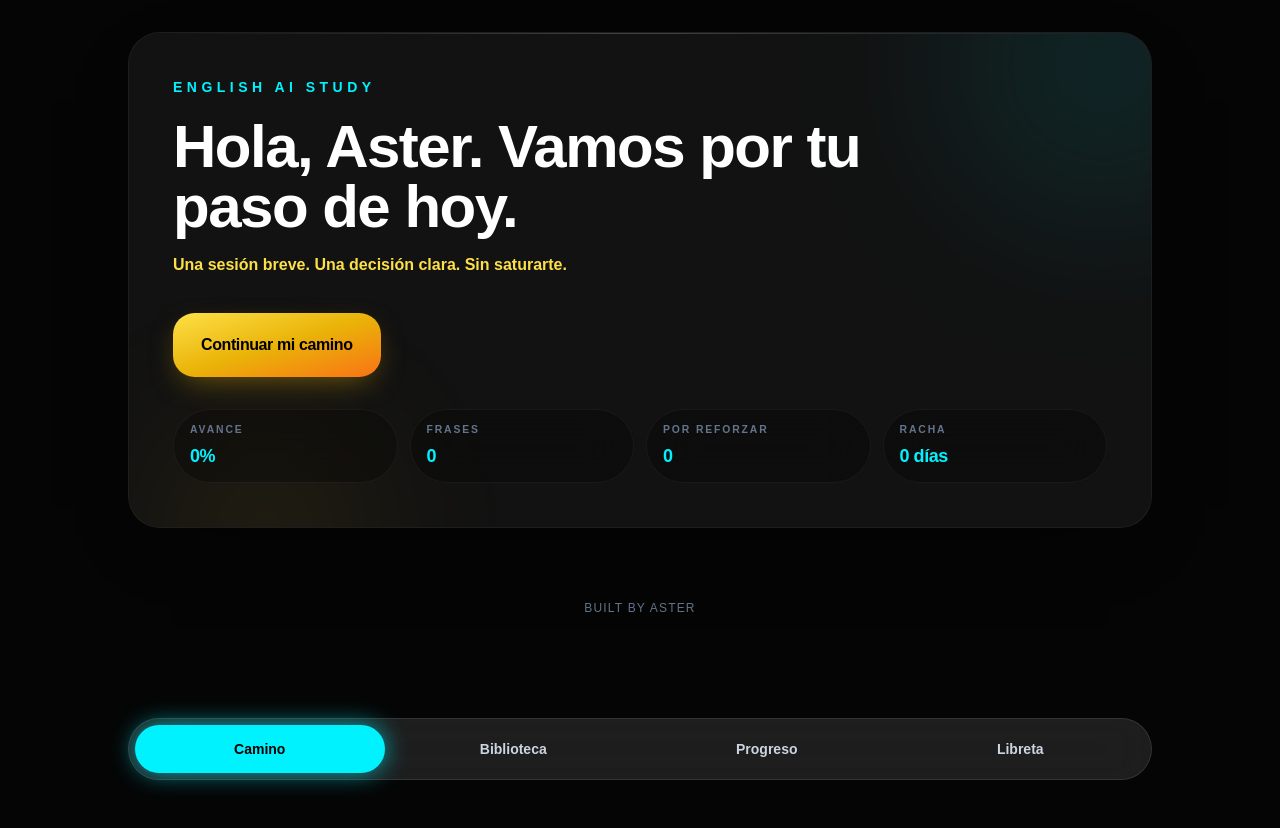
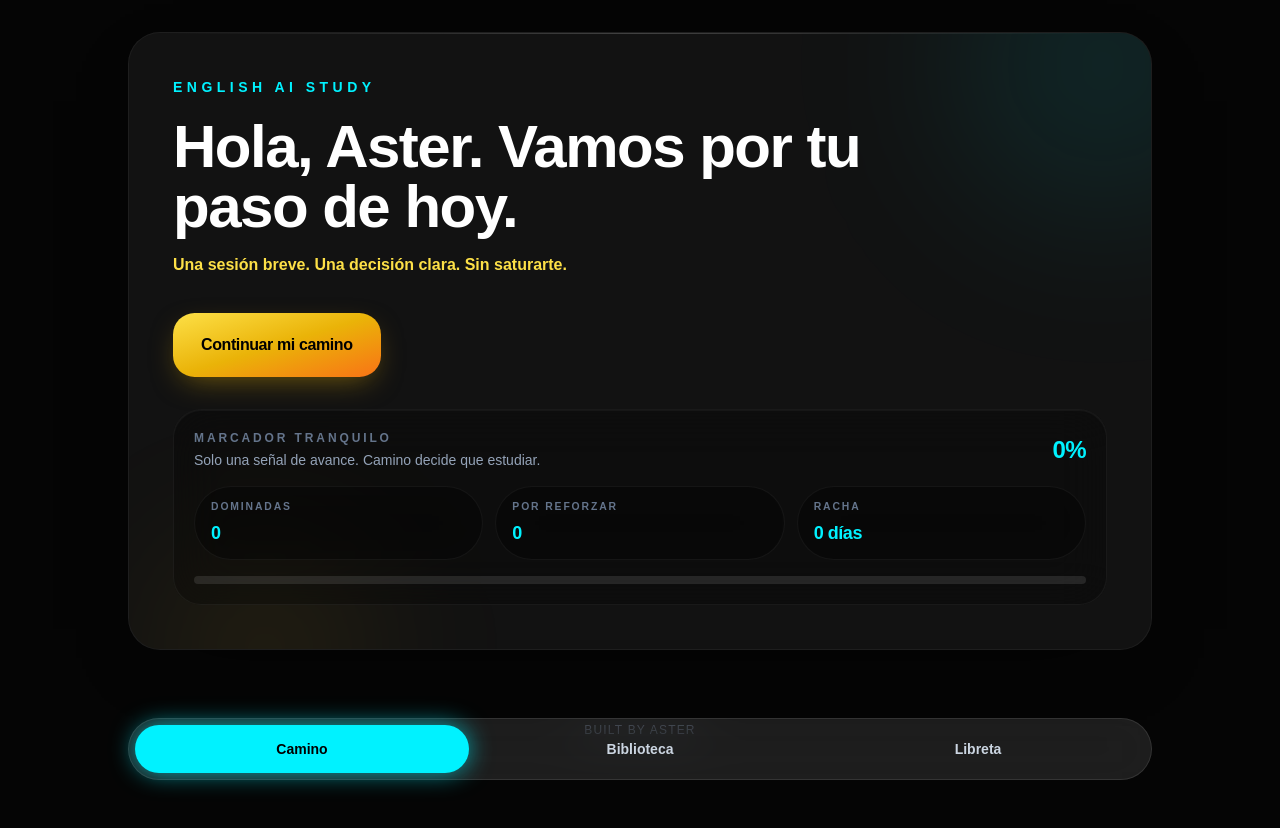
Before and after one commit to Aster1200/english-ai-study, a Next.js app: page / in a window 1280 px wide. Shown: the top 828 px of the page. Before the commit the page ends 800 px from the top, so only its background shows below. Built offline with nearby package versions, Linux system fonts and the light colour scheme.

Commit message:
Move progress into calm Camino marker

```diff
--- a/app/page.tsx
+++ b/app/page.tsx
@@ -18,13 +18,12 @@
   type TrainingSession,
 } from "@/lib/progress";
 
-type TabKey = "learn" | "library" | "progress" | "settings";
+type TabKey = "learn" | "library" | "settings";
 type LibraryFilter = "known" | "pending" | "review";
 
 const tabs: { key: TabKey; label: string }[] = [
   { key: "learn", label: "Camino" },
   { key: "library", label: "Biblioteca" },
-  { key: "progress", label: "Progreso" },
   { key: "settings", label: "Libreta" },
 ];
 
@@ -227,18 +226,38 @@
           >
             Continuar mi camino
           </button>
-          <div className="relative mt-8 grid grid-cols-2 gap-3 sm:grid-cols-4">
-            <CompactStat label="Avance" value={`${stats.totalProgress}%`} />
-            <CompactStat label="Frases" value={stats.learnedPhraseCount} />
-            <CompactStat label="Por reforzar" value={reinforcementCount} />
-            <CompactStat label="Racha" value={`${stats.streak} días`} />
+          <div className="relative mt-8 rounded-[1.75rem] border border-white/5 bg-black/25 p-5 shadow-[inset_0_1px_0_rgba(255,255,255,0.04)] backdrop-blur-xl">
+            <div className="flex flex-col gap-2 sm:flex-row sm:items-center sm:justify-between">
+              <div>
+                <p className="text-xs font-semibold uppercase tracking-[0.24em] text-slate-500">
+                  Marcador tranquilo
+                </p>
+                <p className="mt-1 text-sm text-slate-400">
+                  Solo una señal de avance. Camino decide que estudiar.
+                </p>
+              </div>
+              <p className="text-2xl font-black tracking-tight text-[#00f2ff]">
+                {stats.totalProgress}%
+              </p>
+            </div>
+            <div className="mt-4 grid grid-cols-1 gap-3 sm:grid-cols-3">
+              <CompactStat label="Dominadas" value={stats.learnedPhraseCount} />
+              <CompactStat label="Por reforzar" value={reinforcementCount} />
+              <CompactStat label="Racha" value={`${stats.streak} días`} />
+            </div>
+            <div className="mt-4 h-2 overflow-hidden rounded-full bg-white/10">
+              <div
+                className="h-full rounded-full bg-[#00f2ff] shadow-[0_0_18px_rgba(0,242,255,0.65)] transition-all"
+                style={{ width: `${stats.totalProgress}%` }}
+              />
+            </div>
           </div>
           </header>
         )}
 
         {!isStudying && (
           <nav className="fixed bottom-5 left-5 right-5 z-20 mx-auto max-w-5xl rounded-full border border-white/10 bg-white/10 p-1.5 shadow-[0_24px_80px_-35px_rgba(0,0,0,0.95)] backdrop-blur-xl">
-          <div className="grid grid-cols-4 gap-1">
+          <div className="grid grid-cols-3 gap-1">
             {tabs.map((tab) => (
               <button
                 className={`min-h-12 rounded-full px-3 py-2 text-sm font-bold transition duration-300 ${
@@ -329,13 +348,6 @@
             />
           )}
 
-          {activeTab === "progress" && (
-            <ProgressPanel
-              reinforcementCount={reinforcementCount}
-              stats={stats}
-            />
-          )}
-
           {activeTab === "settings" && (
             <TeacherNotebook
               generalQuestion={progress.generalQuestion}
@@ -355,25 +367,6 @@
         )}
       </div>
     </main>
-  );
-}
-
-function CoachMetric({
-  label,
-  value,
-}: {
-  label: string;
-  value: number | string;
-}) {
-  return (
-    <div className="rounded-[1.35rem] border border-white/5 bg-[#050505] p-5">
-      <p className="text-xs font-semibold uppercase tracking-[0.18em] text-slate-500">
-        {label}
-      </p>
-      <p className="mt-2 text-3xl font-black tracking-tight text-[#00f2ff]">
-        {value}
-      </p>
-    </div>
   );
 }
 
@@ -914,56 +907,6 @@
   );
 }
 
-function ProgressPanel({
-  reinforcementCount,
-  stats,
-}: {
-  reinforcementCount: number;
-  stats: ReturnType<typeof getProgressStats>;
-}) {
-  return (
-    <section className="space-y-6">
-      <div className="rounded-[2rem] border border-white/5 bg-[#121212] p-8 shadow-[0_24px_80px_-55px_rgba(0,0,0,0.95)] backdrop-blur-xl sm:p-10">
-        <p className="text-xs font-semibold uppercase tracking-[0.28em] text-[#00f2ff]">
-          Progreso
-        </p>
-        <h2 className="mt-3 text-3xl font-black tracking-tight text-white sm:text-4xl">
-          Avance simple
-        </h2>
-        <p className="mt-4 max-w-2xl text-sm leading-7 text-slate-400">
-          Numeros tranquilos para saber que vas avanzando sin convertirlo en una
-          lista pesada.
-        </p>
-      </div>
-
-      <div className="grid grid-cols-1 gap-4 sm:grid-cols-4">
-        <CoachMetric label="Dominadas" value={stats.learnedPhraseCount} />
-        <CoachMetric label="Por reforzar" value={reinforcementCount} />
-        <CoachMetric label="Racha" value={`${stats.streak} dias`} />
-        <CoachMetric label="Avance" value={`${stats.totalProgress}%`} />
-      </div>
-
-      <section className="rounded-[1.5rem] border border-white/5 bg-[#121212] p-6 shadow-[0_24px_80px_-55px_rgba(0,0,0,0.95)] backdrop-blur-xl">
-        <div className="flex items-center justify-between gap-4">
-          <p className="text-sm font-bold text-white">Camino total</p>
-          <p className="text-sm font-bold text-[#00f2ff]">
-            {stats.totalProgress}%
-          </p>
-        </div>
-        <div className="mt-3 h-3 overflow-hidden rounded-full bg-white/10">
-          <div
-            className="h-full rounded-full bg-[#00f2ff] shadow-[0_0_18px_rgba(0,242,255,0.65)] transition-all"
-            style={{ width: `${stats.totalProgress}%` }}
-          />
-        </div>
-        <p className="mt-3 text-sm text-slate-400">
-          El objetivo no es correr. Es volver manana y seguir.
-        </p>
-      </section>
-    </section>
-  );
-}
-
 function InfoBlock({ label, value }: { label: string; value: string }) {
   return (
     <div className="rounded-[1.35rem] border border-white/5 bg-[#050505] p-5">
```
